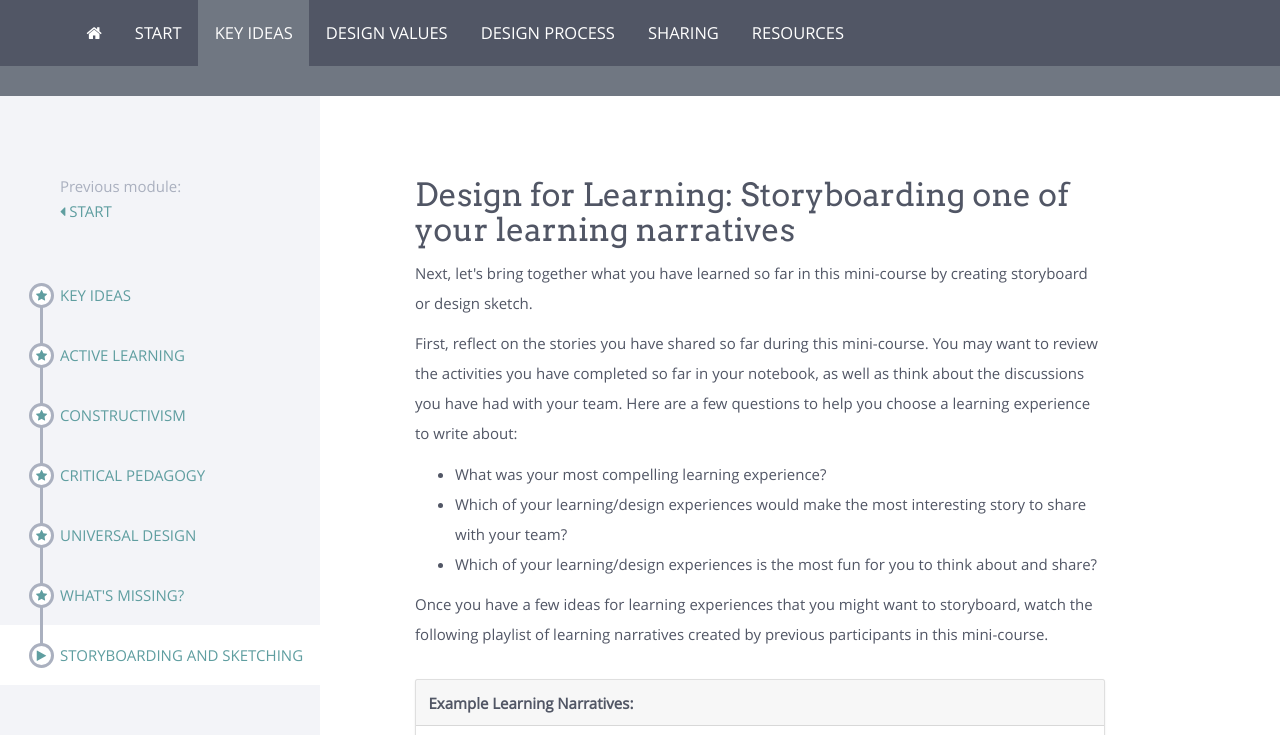
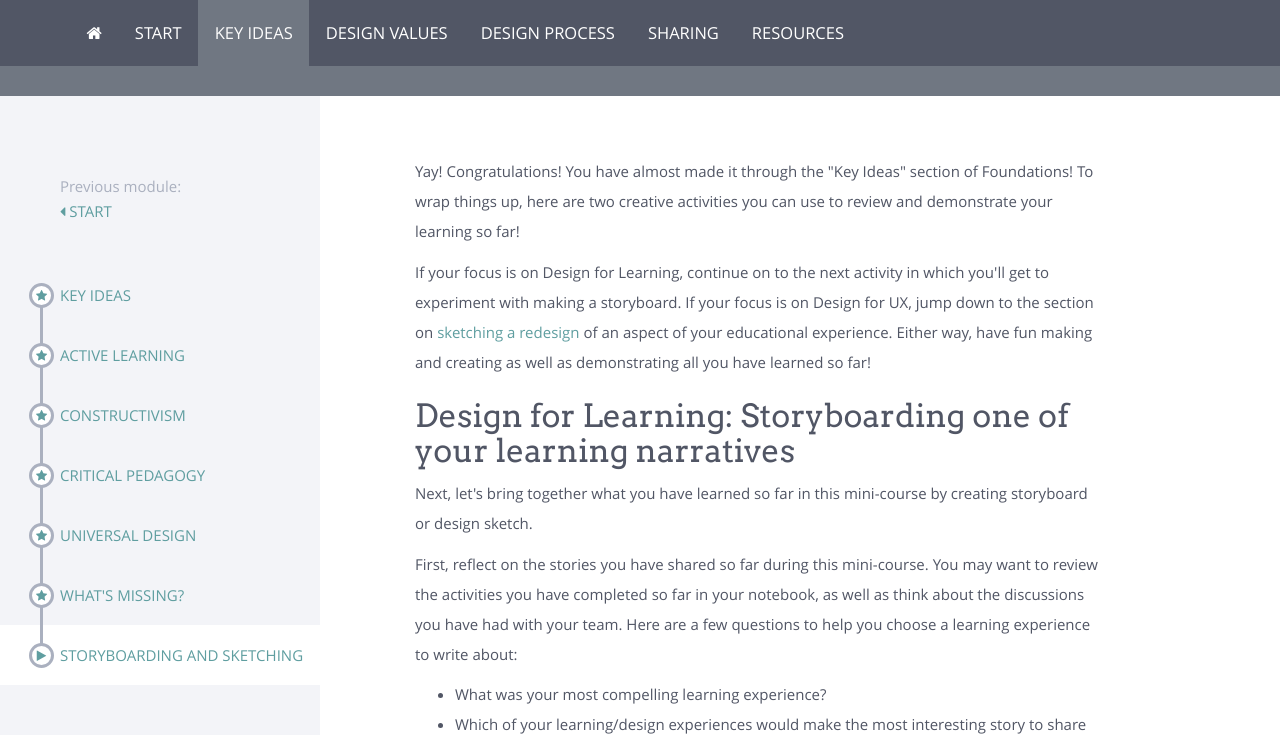
Before and after one commit to UCLALibrary/foundations, a Jekyll site: the page built from modules/key-ideas/_posts/2000-01-07-learning-narrative-draft.html, in a window 1280 px wide and 900 px high, cut to the strip 0-735 px from the top of the window. Built offline with Jekyll 4.4.1, drawn with Linux system fonts in a browser that asks for light colours; nearby versions of some CDN libraries.

Commit message:
Update 2000-01-07-learning-narrative-draft.html
intro to section w/ better nav (hopefully)

```diff
--- a/modules/key-ideas/_posts/2000-01-07-learning-narrative-draft.html
+++ b/modules/key-ideas/_posts/2000-01-07-learning-narrative-draft.html
@@ -1,7 +1,12 @@
 ---
 title: Storyboarding and Sketching
 ---
-<h2>Design for Learning: Storyboarding one of your learning narratives</h2>
+
+<p>Yay! Congratulations! You have almost made it through the "Key Ideas" section of Foundations! To wrap things up, here are two creative activities you can use to review and demonstrate your learning so far!</p>
+
+<p>If your focus is on Design for Learning, continue on to the next activity in which you'll get to experiment with making a storyboard. If your focus is on Design for UX, jump down to the section on <a href="#design-for-ux">sketching a redesign</a> of an aspect of your educational experience. Either way, have fun making and creating as well as demonstrating all you have learned so far!</p>
+
+<h2 id="design-for-learning">Design for Learning: Storyboarding one of your learning narratives</h2>
 
 <p>Next, let's bring together what you have learned so far in this mini-course by creating storyboard or design sketch.
 
@@ -49,7 +54,7 @@ title: Storyboarding and Sketching
   </div>
 </div>
 
-<h2>Design for UX: Sketching a Redesign</h2>
+<h2 id="design-for-ux">Design for UX: Sketching a Redesign</h2>
 
 <p>To bring together your learning so far with a Design for UX focus, imagine you could redesign some aspect of your education. For example, you might choose to redesign the traditional classroom learning environment, or campus housing, or dining services. Or, you might want to redesign the approach taken to discussion sections or studio classes. Or maybe you'd like to redesign a campus service, space, or interaction.</p>
 
```
